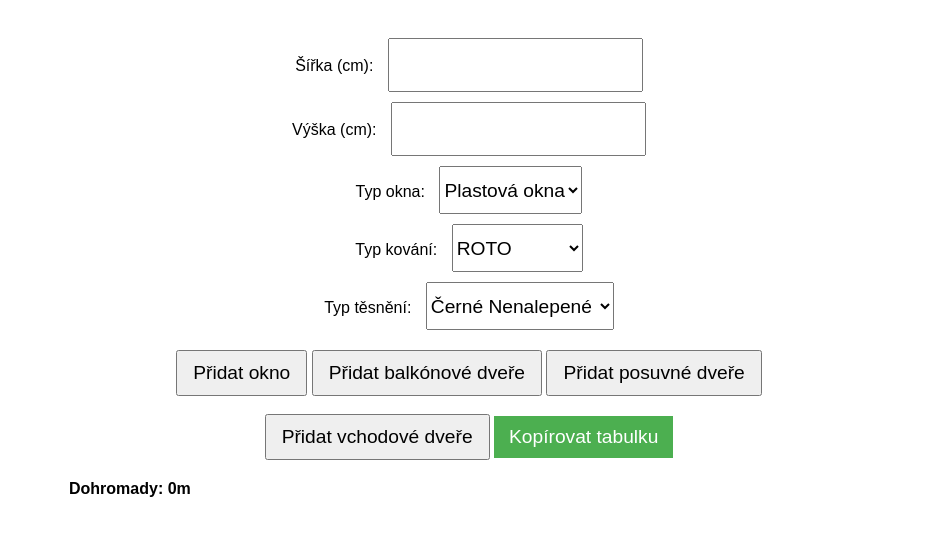
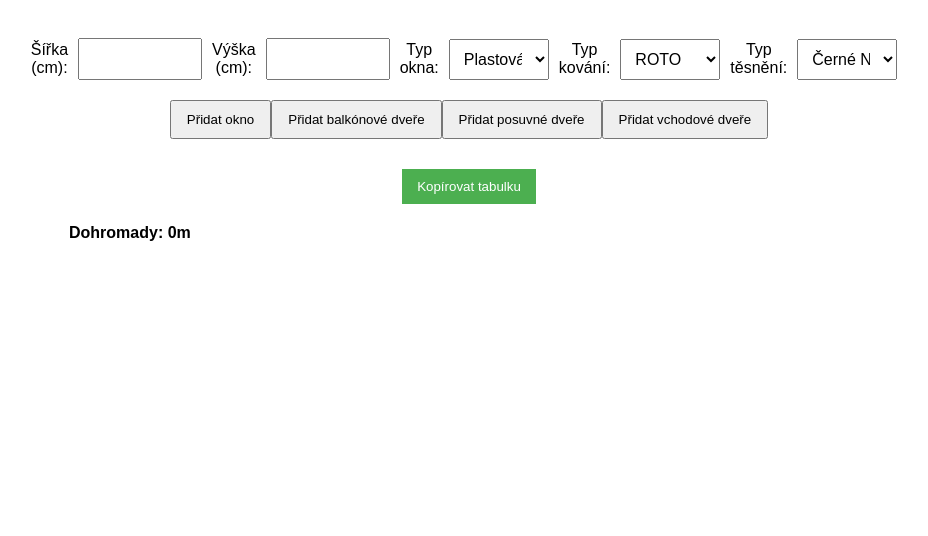
Before and after one commit to WARIETA/servis, a plain HTML site: page index.html in a window 1280 px wide. Both pictures are taken after a click on the button "Kopírovat tabulku". Shown: the whole page, without its empty margins (171-1099 px from the left). Drawn offline with Linux system fonts and the light colour scheme.

Commit message:
Add files via upload

```diff
--- a/index.html
+++ b/index.html
@@ -11,19 +11,13 @@
         <div class="input-group">
             <label for="width">Šířka (cm):</label>
             <input type="number" id="width">
-        </div>
-        <div class="input-group">
             <label for="height">Výška (cm):</label>
             <input type="number" id="height">
-        </div>
-        <div class="input-group">
             <label for="window-type">Typ okna:</label>
             <select id="window-type">
                 <option value="plastic">Plastová okna</option>
                 <option value="wood">Dřevěná okna</option>
             </select>
-        </div>
-        <div class="input-group">
             <label for="hardware-type">Typ kování:</label>
             <select id="hardware-type">
                 <option value="ROTO">ROTO</option>
@@ -32,8 +26,6 @@
                 <option value="WINK HAUS">WINK HAUS</option>
                 <option value="doplnit">doplnit</option>
             </select>
-        </div>
-        <div class="input-group">
             <label for="seal-type">Typ těsnění:</label>
             <select id="seal-type">
                 <option value="Černé Nenalepené">Černé Nenalepené</option>
@@ -44,10 +36,12 @@
                 <option value="Hnědé nalepené">Hnědé nalepené</option>
             </select>
         </div>
-        <button id="add-window">Přidat okno</button>
-        <button id="add-balcony">Přidat balkónové dveře</button>
-        <button id="add-sliding">Přidat posuvné dveře</button>
-        <button id="add-entrance">Přidat vchodové dveře</button>
+        <div class="input-group">
+            <button id="add-window">Přidat okno</button>
+            <button id="add-balcony">Přidat balkónové dveře</button>
+            <button id="add-sliding">Přidat posuvné dveře</button>
+            <button id="add-entrance">Přidat vchodové dveře</button>
+        </div>
         <button id="copy-table">Kopírovat tabulku</button>
         <div id="result-container">
             <!-- Tabulka bude přidána dynamicky -->
--- a/script.js
+++ b/script.js
@@ -1,4 +1,4 @@
-// Event listeners for adding doors/windows
+// Event listeners for adding doors
 document.getElementById('add-window').addEventListener('click', function() {
     addDoor('Okno');
 });
@@ -24,8 +24,6 @@ function addDoor(type) {
     const widthInput = document.getElementById('width');
     const heightInput = document.getElementById('height');
     const windowType = document.getElementById('window-type').value;
-    const hardwareType = document.getElementById('hardware-type').value;
-    const sealType = document.getElementById('seal-type').value;
 
     const width = parseFloat(widthInput.value);
     const height = parseFloat(heightInput.value);
@@ -136,24 +134,19 @@ function addDoor(type) {
 function copyTable() {
     const resultContainer = document.getElementById('result-container');
     const totalPerimeter = document.getElementById('total-perimeter').textContent;
+    const rows = resultContainer.querySelectorAll('.table-row');
     const windowType = document.getElementById('window-type').value;
     const hardwareType = document.getElementById('hardware-type').value;
     const sealType = document.getElementById('seal-type').value;
-    const rows = resultContainer.querySelectorAll('.table-row');
-    let copyText = '';
 
-    // Determine service type based on window type
-    const serviceType = windowType === 'plastic' ? 'PLAST' : 'DŘEVO';
-
-    // Add header with serviceType, hardwareType, and sealType
-    copyText += `servis ${serviceType}. Typ kování - ${hardwareType}. Typ těsnění - ${sealType}\n`;
+    let copyText = `servis ${windowType === 'plastic' ? 'PLAST' : 'DŘEVO'}. Typ kování - ${hardwareType}. Typ těsnění - ${sealType}\n\n`;
 
     let lastType = null;
-    rows.forEach((row, index) => {
+    rows.forEach(row => {
         const type = row.getAttribute('data-type');
         if (type && type !== lastType) {
-            if (index !== 0) {
-                copyText += '\n'; // Add newline between different segments
+            if (lastType) {
+                copyText += '\n'; // Add newline for separation between sections
             }
             copyText += `${type}\n`;
             lastType = type;
@@ -178,3 +171,9 @@ function copyTable() {
     }
     document.body.removeChild(textarea);
 }
+
+// Prevent accidental page refresh or navigation
+window.addEventListener('beforeunload', function (e) {
+    e.preventDefault();
+    e.returnValue = '';
+});
--- a/styles.css
+++ b/styles.css
@@ -10,6 +10,9 @@ body {
 }
 
 .input-group {
+    display: flex;
+    align-items: center;
+    justify-content: center;
     margin: 10px 0;
 }
 
@@ -17,26 +20,11 @@ label {
     margin-right: 10px;
 }
 
-input[type="number"] {
-    height: 2.5em; /* Zvýšení výšky vstupních polí */
-    font-size: 1.2em; /* Zvětšení textu ve vstupních polích */
-}
-
-select {
-    height: 2.5em; /* Zvýšení výšky rozbalovacích nabídek */
-    font-size: 1.2em; /* Zvětšení textu v rozbalovacích nabídkách */
-}
-
-button {
-    padding: 10px 15px; /* Zvýšení výšky tlačítek */
-    font-size: 1.2em; /* Zvětšení textu v tlačítkách */
-    cursor: pointer;
-    margin-top: 10px;
-}
-
-button:disabled {
-    background-color: #ccc;
-    cursor: not-allowed;
+input, select {
+    width: 100px;
+    padding: 10px;
+    font-size: 16px;
+    margin-right: 10px;
 }
 
 #result-container {
@@ -60,6 +48,17 @@ button:disabled {
     margin-left: 10px;
 }
 
+button {
+    padding: 10px 15px;
+    margin-top: 10px;
+    cursor: pointer;
+}
+
+button:disabled {
+    background-color: #ccc;
+    cursor: not-allowed;
+}
+
 #copy-table {
     margin-top: 20px;
     background-color: #4CAF50;
```
